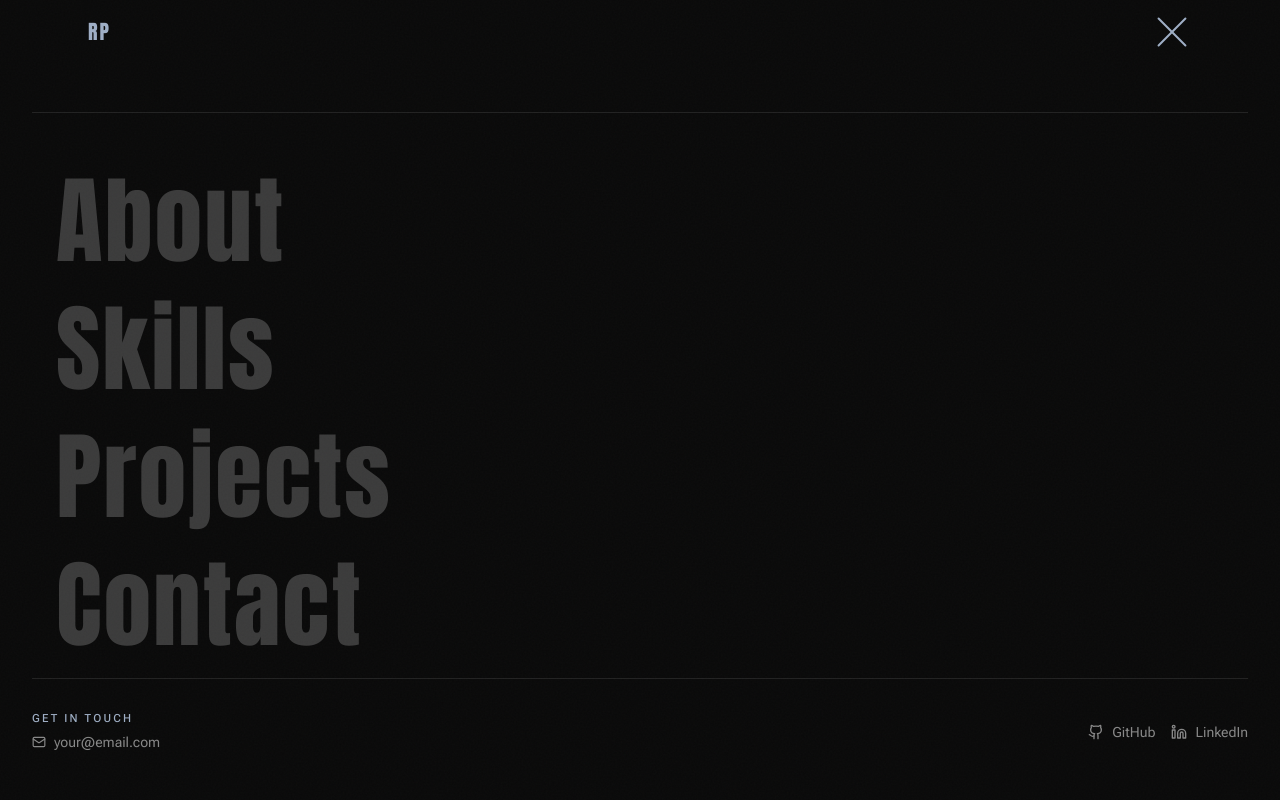
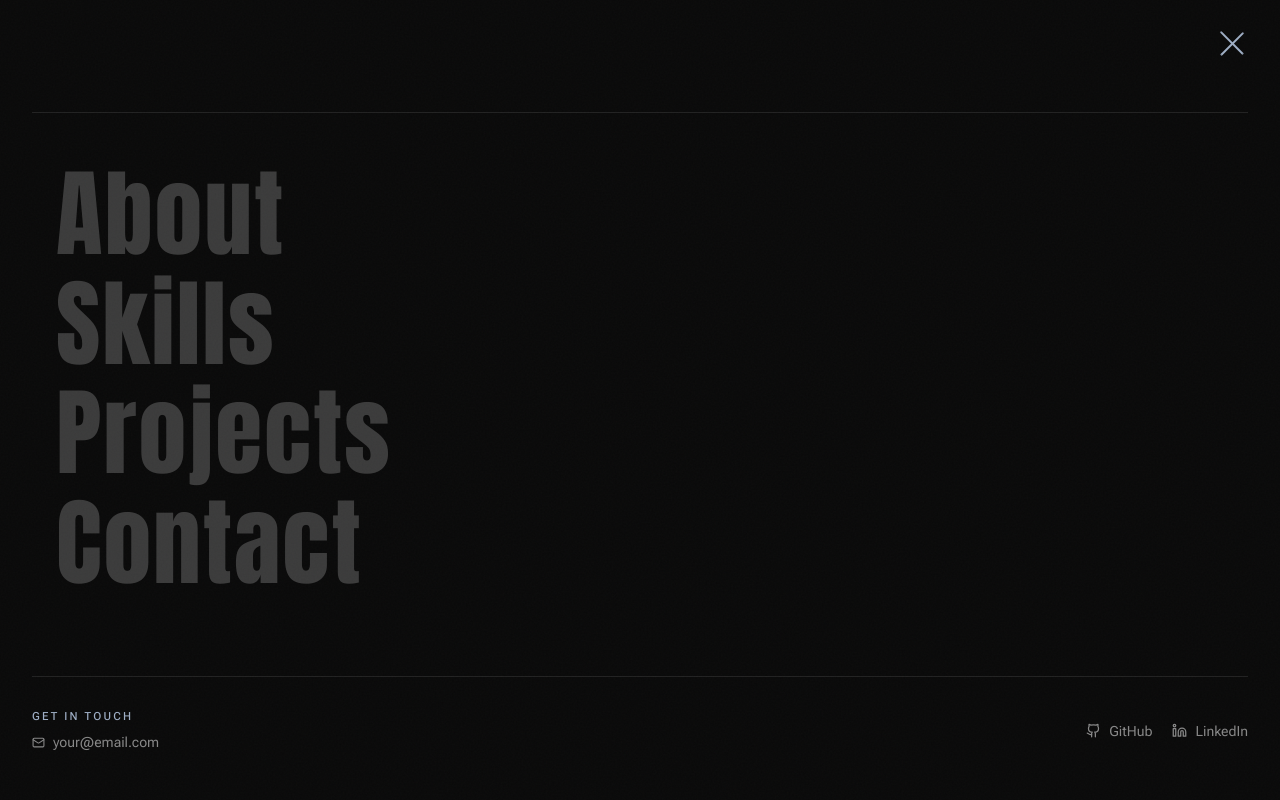
Before and after one commit to ronazpradhan/portfolio_2.0, a Next.js app: page / in a window 1280 px wide. Both pictures are taken after a click on the button "Open menu". Shown: the top 800 px of the page. Built offline with nearby package versions, Linux system fonts and the light colour scheme.

Commit message:
refactor: remove navbar and refine burger menu

```diff
--- /dev/null
+++ b/app/_components/BurgerNav.tsx
@@ -0,0 +1,159 @@
+'use client'
+
+import { useState, useEffect } from 'react'
+import { motion, AnimatePresence } from 'framer-motion'
+import { Mail, Github, Linkedin } from 'lucide-react'
+import { staggerContainer, staggerItem } from '@/lib/animation'
+
+const NAV_LINKS = [
+  { label: 'About',    href: '#about' },
+  { label: 'Skills',   href: '#skills' },
+  { label: 'Projects', href: '#projects' },
+  { label: 'Contact',  href: '#contact' },
+]
+
+const SOCIALS = [
+  { icon: Github,   label: 'GitHub',   href: 'YOUR_GITHUB_URL' },
+  { icon: Linkedin, label: 'LinkedIn', href: 'YOUR_LINKEDIN_URL' },
+]
+
+// ── Burger icon ──────────────────────────────────────────────────────────────
+function BurgerIcon({ open }: { open: boolean }) {
+  return (
+    // 32×22px target area, lines ~1.5px
+    <div className="relative w-8 flex flex-col justify-between" style={{ height: 22 }}>
+      {/* Top */}
+      <motion.span
+        className="block rounded-full origin-center"
+        style={{ height: 1.5, background: 'var(--primary-color)' }}
+        animate={open
+          ? { rotate: 45, y: 10, width: '100%' }
+          : { rotate: 0,  y: 0,  width: '100%' }}
+        transition={{ duration: 0.3, ease: [0.22, 1, 0.36, 1] }}
+      />
+      {/* Mid */}
+      <motion.span
+        className="block rounded-full"
+        style={{ height: 1.5, background: 'var(--primary-color)' }}
+        animate={open ? { opacity: 0, scaleX: 0 } : { opacity: 1, scaleX: 1 }}
+        transition={{ duration: 0.2 }}
+      />
+      {/* Bottom */}
+      <motion.span
+        className="block rounded-full origin-center"
+        style={{ height: 1.5, background: 'var(--primary-color)' }}
+        animate={open
+          ? { rotate: -45, y: -10, width: '100%' }
+          : { rotate: 0,   y: 0,   width: '100%' }}
+        transition={{ duration: 0.3, ease: [0.22, 1, 0.36, 1] }}
+      />
+    </div>
+  )
+}
+
+// ── Full-screen overlay ───────────────────────────────────────────────────────
+function MenuOverlay({ open, onClose }: { open: boolean; onClose: () => void }) {
+  return (
+    <AnimatePresence>
+      {open && (
+        <motion.div
+          key="overlay"
+          className="fixed inset-0 z-40 flex flex-col px-8 pt-28 pb-12"
+          style={{ background: '#0a0a0a' }}
+          initial={{ opacity: 0, clipPath: 'inset(0 0 100% 0)' }}
+          animate={{ opacity: 1, clipPath: 'inset(0 0 0% 0)' }}
+          exit={{ opacity: 0, clipPath: 'inset(0 0 100% 0)' }}
+          transition={{ duration: 0.45, ease: [0.22, 1, 0.36, 1] }}
+        >
+          <div className="w-full h-px bg-[#222] mb-12" />
+
+          {/* Nav links */}
+          <motion.nav
+            className="flex flex-col gap-1 flex-1"
+            variants={staggerContainer}
+            initial="hidden"
+            animate="visible"
+          >
+            {NAV_LINKS.map(({ label, href }) => (
+              <motion.a
+                key={href}
+                href={href}
+                variants={staggerItem}
+                onClick={onClose}
+                className="anton group flex items-center gap-4 text-white/20 hover:text-white transition-colors duration-200"
+                style={{ fontSize: 'clamp(2.8rem, 8vw, 6rem)', lineHeight: 1.1 }}
+              >
+                <span className="w-2 h-2 rounded-full bg-[hsl(215,25%,70%)] opacity-0 group-hover:opacity-100 transition-opacity duration-200 flex-shrink-0" />
+                <span className="group-hover:text-[hsl(215,25%,70%)] transition-colors duration-200">
+                  {label}
+                </span>
+              </motion.a>
+            ))}
+          </motion.nav>
+
+          {/* Bottom bar */}
+          <motion.div
+            className="border-t border-[#222] pt-8 flex flex-col md:flex-row items-start md:items-center justify-between gap-6"
+            initial={{ opacity: 0 }}
+            animate={{ opacity: 1 }}
+            transition={{ delay: 0.45, duration: 0.4 }}
+          >
+            <div>
+              <p className="section-label mb-1.5">Get in touch</p>
+              <a
+                href="mailto:your@email.com"
+                className="flex items-center gap-2 text-sm text-[#888] hover:text-[hsl(215,25%,70%)] transition-colors duration-200"
+              >
+                <Mail size={13} />
+                your@email.com
+              </a>
+            </div>
+
+            <div className="flex items-center gap-5">
+              {SOCIALS.map(({ icon: Icon, label, href }) => (
+                <a
+                  key={label}
+                  href={href}
+                  target="_blank"
+                  rel="noopener noreferrer"
+                  className="flex items-center gap-2 text-sm text-[#888] hover:text-[hsl(215,25%,70%)] transition-colors duration-200"
+                >
+                  <Icon size={15} />
+                  <span>{label}</span>
+                </a>
+              ))}
+            </div>
+          </motion.div>
+        </motion.div>
+      )}
+    </AnimatePresence>
+  )
+}
+
+// ── Main export ───────────────────────────────────────────────────────────────
+export default function BurgerNav() {
+  const [open, setOpen] = useState(false)
+
+  // Lock body scroll
+  useEffect(() => {
+    document.body.style.overflow = open ? 'hidden' : ''
+    return () => { document.body.style.overflow = '' }
+  }, [open])
+
+  return (
+    <>
+      {/* Fixed burger button — top-right */}
+      <button
+        onClick={() => setOpen(v => !v)}
+        aria-label={open ? 'Close menu' : 'Open menu'}
+        aria-expanded={open}
+        className="fixed top-6 right-6 z-50 p-2 rounded-sm transition-colors duration-200"
+        style={{ background: 'transparent' }}
+      >
+        <BurgerIcon open={open} />
+      </button>
+
+      <MenuOverlay open={open} onClose={() => setOpen(false)} />
+    </>
+  )
+}
--- a/app/page.tsx
+++ b/app/page.tsx
@@ -1,7 +1,7 @@
 'use client'
 
 import Preloader from './_components/Preloader'
-import Navbar from './_components/Navbar'
+import BurgerNav from './_components/BurgerNav'
 import Hero from './_components/Hero'
 import About from './_components/About'
 import Skills from './_components/Skills'
@@ -13,7 +13,7 @@ export default function Home() {
   return (
     <>
       <Preloader />
-      <Navbar />
+      <BurgerNav />
       <main>
         <Hero />
         <About />
```
Also changed, not shown: package.json (+5 -7 lines).
